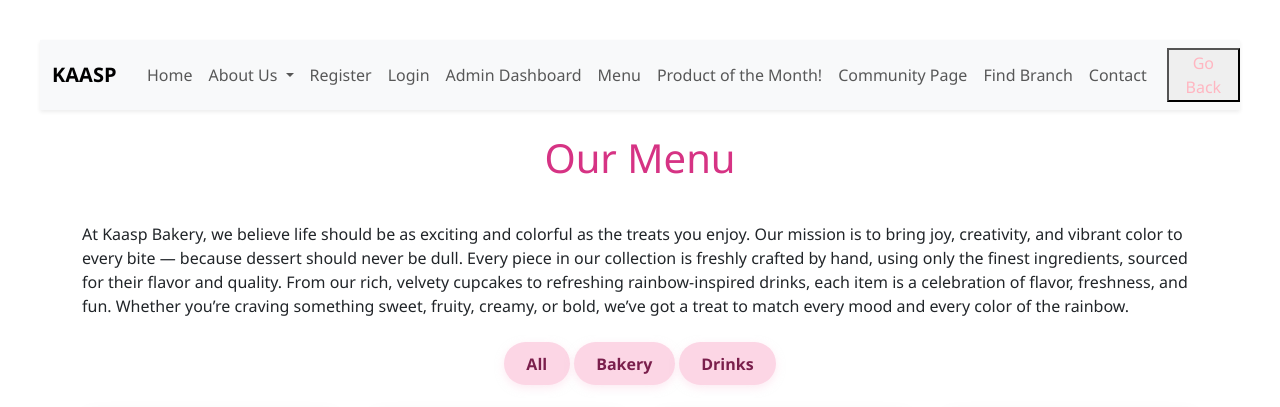
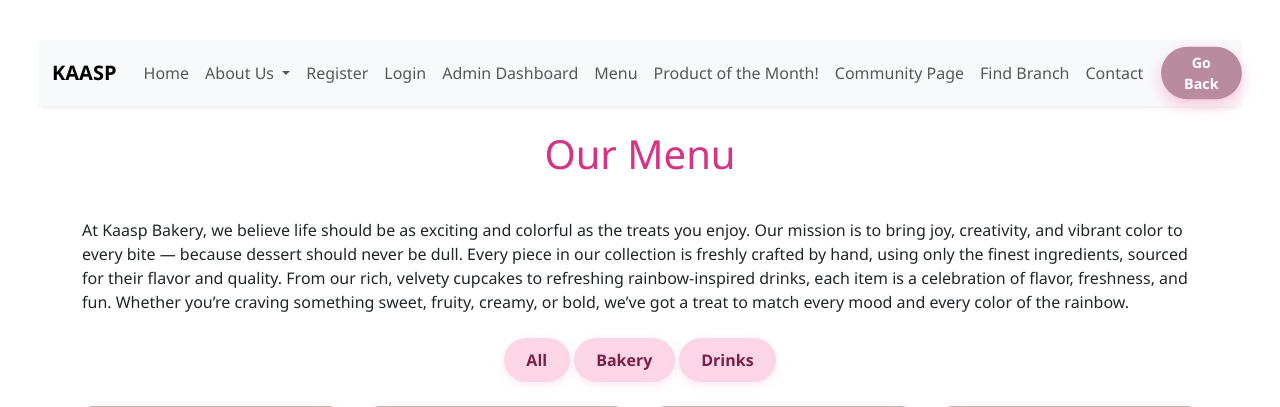
Before and after one commit to aimanaa6/final_project, a Flask app: page /menu in a window 1280 px wide. Shown: the top 407 px of the page. Run offline with Flask 3, Linux system fonts and the light colour scheme.

Commit message:
EDIT: amended routes file

```diff
--- a/routes.py
+++ b/routes.py
@@ -86,7 +86,6 @@ def register():
         return f"User {username} registered successfully!"
     else:
         return "Username or email already exists"
-
     return render_template('register.html')
 
 @app.route('/newjoincommunitypage')
--- a/static/main_styles.css
+++ b/static/main_styles.css
@@ -4,7 +4,17 @@ body {
   margin: 0;
 }
 .back-button {
-    color: lightpink;
+    color: white;
+    background: #B88C9E;
+    font-weight: 600;
+    font-size: 0.85rem; /* slightly smaller font */
+    border: none;
+    padding: 0.3rem 0.8rem; /* smaller padding */
+    border-radius: 50px;
+    transition: 0.3s ease;
+    box-shadow: 0 3px 8px rgba(252, 214, 229, 0.5);
+    transform: scale(1.05);
+    box-shadow: 0 6px 14px rgba(248, 166, 196, 0.6);
 }
 h1 {
   text-align: center;
@@ -160,7 +170,8 @@ h1 {
 }
 .btn-all-filter:hover,
 .btn-bakery-filter:hover,
-.btn-drink-filter:hover {
+.btn-drink-filter:hover,
+.back-button:hover {
   background-color: #fbaecf;
   transform: scale(1.05);
 }
```
